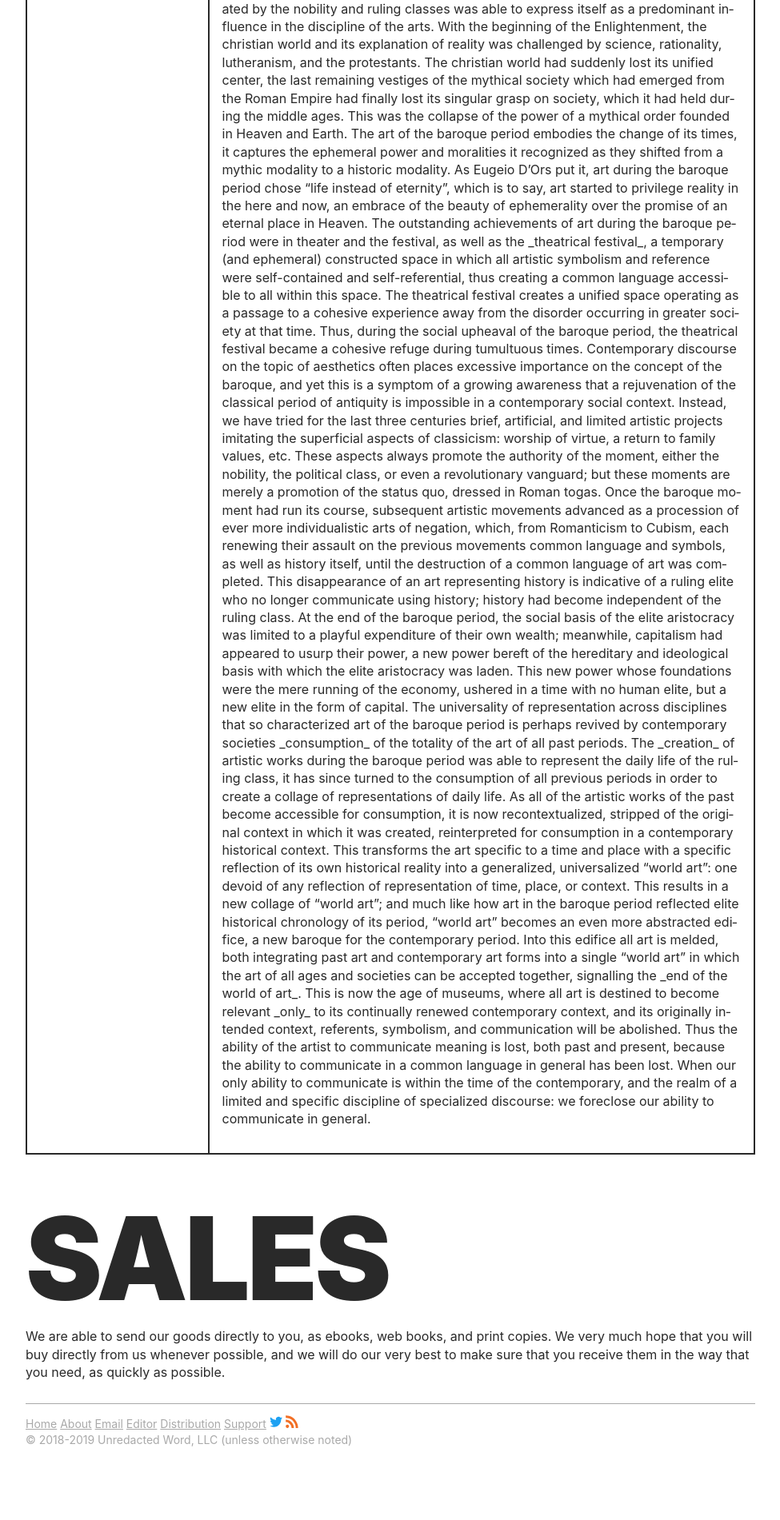
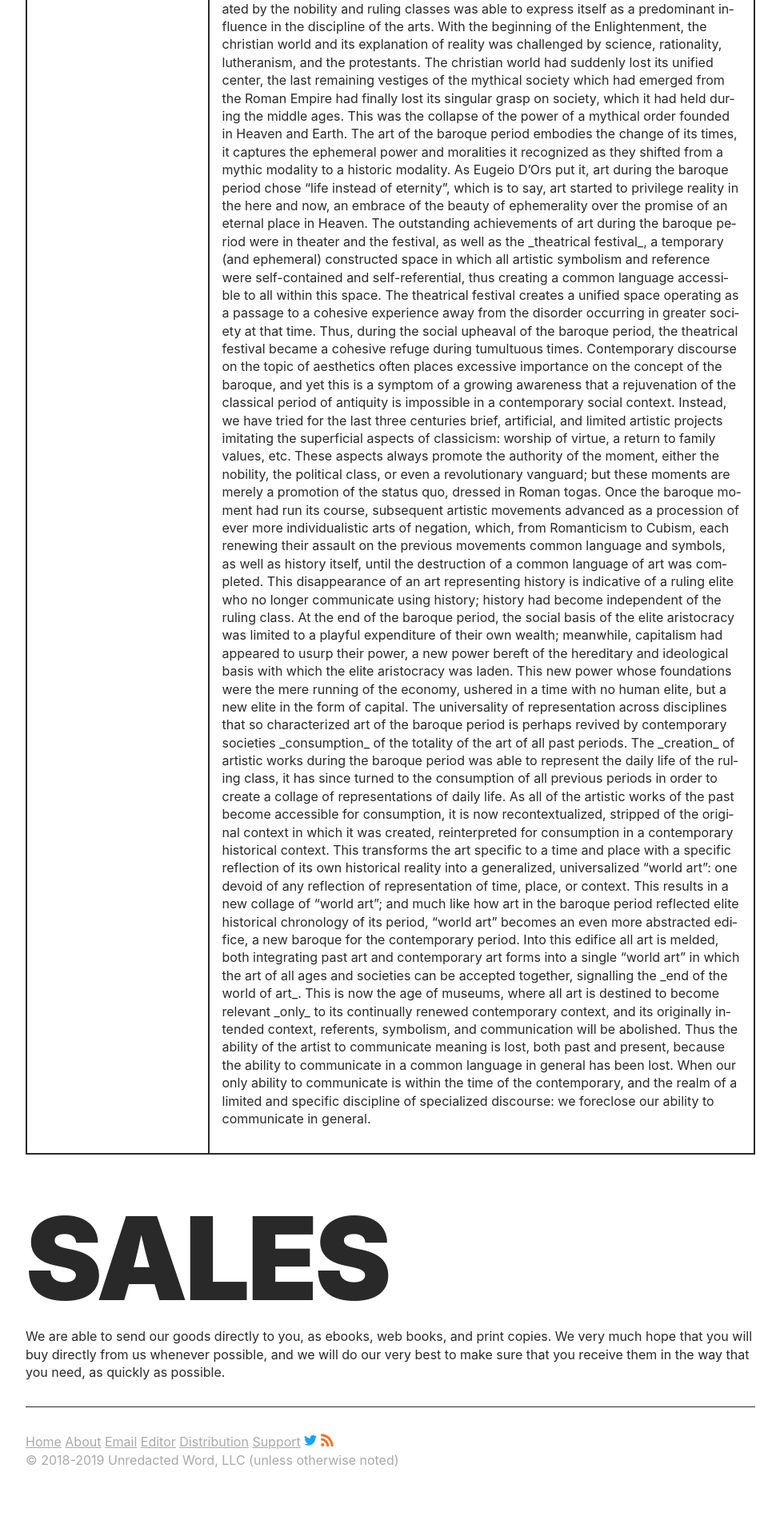
Before and after one commit to unredacted-word/unredacted-word.github.io, a Jekyll site: the page built from index.md, in a window 1280 px wide. Shown: the part 1986-3887 px from the top of the page at 80% size, without its empty margins (152-1127 px from the left). Built offline with Jekyll 4.4.1, drawn with Linux system fonts in a browser that asks for light colours; our own code applies the rules of GitHub Pages for plain Markdown files; before the commit the page ends 3825 px from its top, so only the background shows below that.

Commit message:
minor adjustment

```diff
--- a/_sass/_util.scss
+++ b/_sass/_util.scss
@@ -90,8 +90,9 @@
 }
 
 .footer {
-  border-top: 1pt solid var(--light-text-color);
+  border-top: 1pt solid var(--primary-text-color);
   margin: 2em 0;
+  padding: 1em 0;
 }
 .footer .links {
   margin-bottom: 0;
@@ -103,7 +104,6 @@
 .footer a,
 .article-footer,
 .article-footer a {
-  font-size: 0.875rem;
   color: var(--light-text-color);
 }
 
```
